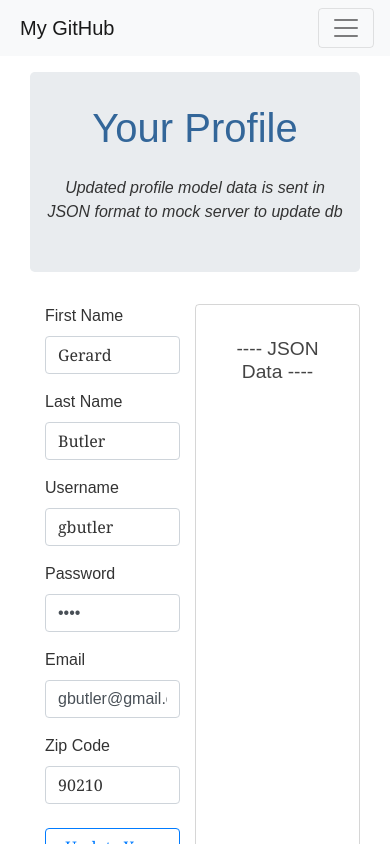
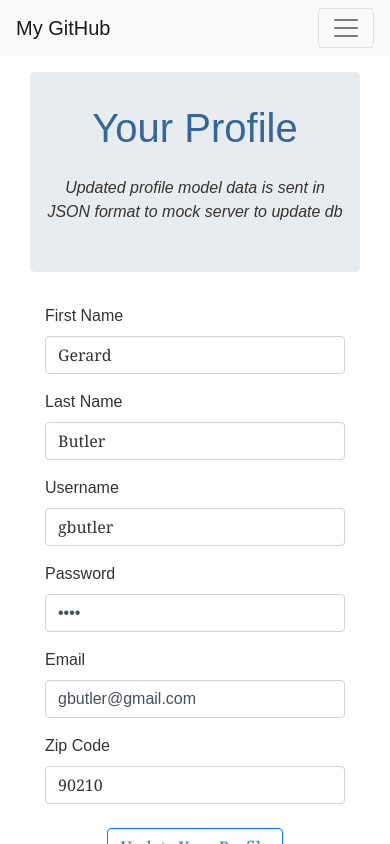
Before and after one commit to jordanmor/angular-lab-demo, an Angular app: page /profile in a window 390 px wide. Shown: the top 844 px of the page. Built offline with nearby package versions, Linux system fonts and the light colour scheme.

Commit message:
Use media queries/styling to make design more responsive

```diff
--- a/src/app/friends/friends.component.css
+++ b/src/app/friends/friends.component.css
@@ -42,3 +42,22 @@ li span {
   justify-content: center;
   align-items: center;
 }
+
+@media screen and (max-width: 767px) {
+  .friends-form {
+    padding: 0 3rem;
+  }
+}
+
+@media screen and (min-width: 768px) and (max-width: 991px) {
+  .friends-form h3 {
+    font-size: 1.2rem;
+    font-weight: bold;
+  }
+}
+
+@media screen and (min-width: 992px) {
+  .friends-form {
+    padding: 0 3rem;
+  }
+}
--- a/src/app/friends/friends.component.html
+++ b/src/app/friends/friends.component.html
@@ -20,7 +20,7 @@
       </div>
     </div>
 
-    <div class="col-sm">
+    <div class="friends-form col-sm">
       <h3>Add a new coding friend!</h3>
       <app-person-editor-template></app-person-editor-template>
     </div>
--- a/src/app/navbar/navbar.component.css
+++ b/src/app/navbar/navbar.component.css
@@ -0,0 +1,5 @@
+@media screen and (min-width: 992px) {
+  .navbar-brand {
+    margin-left: 1.2rem;
+  }
+}
--- a/src/app/navbar/navbar.component.html
+++ b/src/app/navbar/navbar.component.html
@@ -1,6 +1,6 @@
-<nav class="navbar navbar-expand-md navbar-light bg-light mb-3">
+<nav class="navbar navbar-expand-lg navbar-light bg-light mb-3">
   <div class="container">
-      <a class="navbar-brand ml-1" href="https://github.com/jordanmor">My GitHub</a>
+      <a class="navbar-brand" href="https://github.com/jordanmor">My GitHub</a>
       <button class="navbar-toggler" type="button" data-toggle="collapse" data-target="#navbarNav" aria-controls="navbarNav" aria-expanded="false" aria-label="Toggle navigation">
         <span class="navbar-toggler-icon"></span>
       </button>
--- a/src/app/profile-editor-reactive/profile-editor-reactive.component.css
+++ b/src/app/profile-editor-reactive/profile-editor-reactive.component.css
@@ -16,7 +16,7 @@ form {
 }
 
 .data {
-  padding: 2rem;
+  padding: 2rem 3rem;
   border: 1px solid rgba(50,50,50,0.2);
   border-radius: 4px;
 }
--- a/src/app/profile-editor-reactive/profile-editor-reactive.component.html
+++ b/src/app/profile-editor-reactive/profile-editor-reactive.component.html
@@ -6,7 +6,7 @@
     <div class="profile-wrapper container">
       <div class="row">
 
-        <div class="col-6">
+        <div class="col-md-6 mb-3">
             <div class="profile">
               <form [formGroup]="profileForm" class="mb-4">
                 <div class="form-group">
@@ -40,7 +40,7 @@
             </div>
         </div>
 
-        <div class="data col-6">
+        <div class="data col-md-6">
           <h3 class="text-center mb-4">---- JSON Data ----</h3>
           <div *ngIf="mockJsonData" class="data-container">
             <p>{{ '{' }}</p>
```
